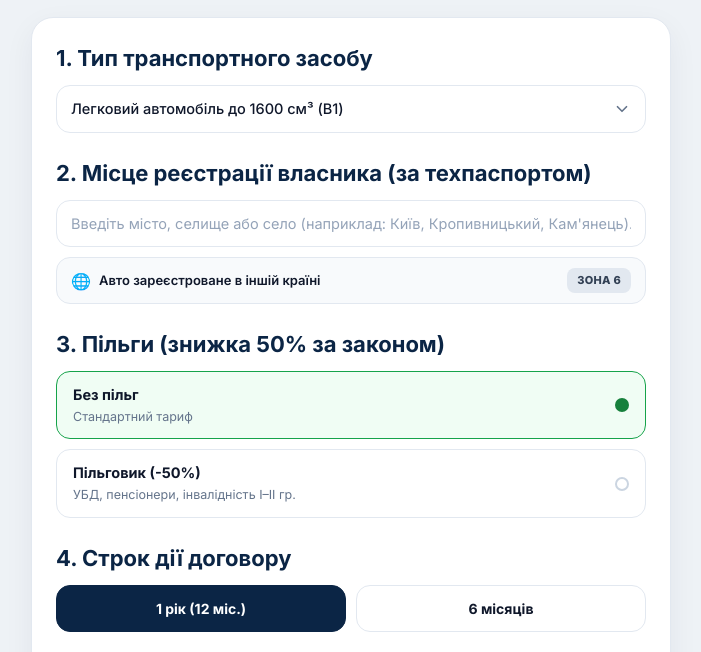
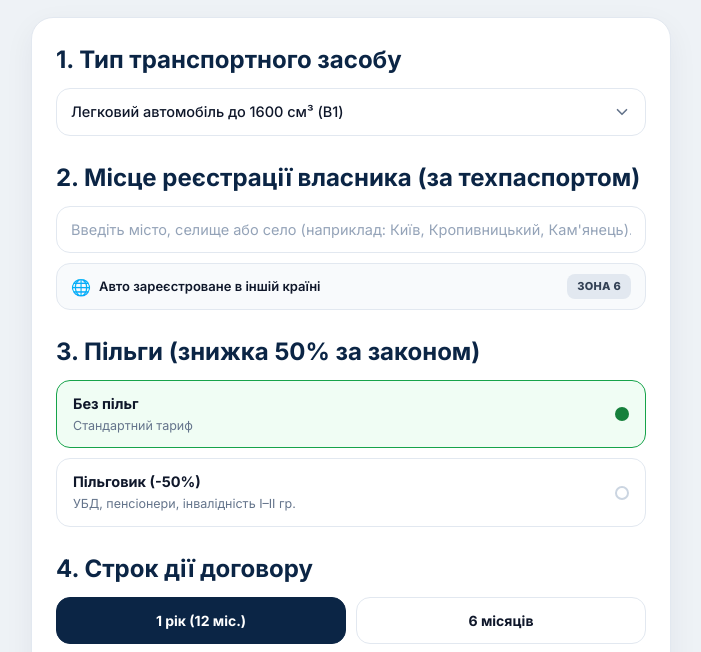
Before and after one commit to Agent-Sulima/avtocyvilka, a plain HTML site: page index.html in a window 1280 px wide. Shown: the part 148-800 px from the top of the page, without its empty margins (289-990 px from the left). Drawn offline with nearby package versions, Linux system fonts and the light colour scheme.

Commit message:
Update index.html

```diff
--- a/index.html
+++ b/index.html
@@ -87,7 +87,7 @@
 
       <!-- 2. Крок 1: Тип транспортного засобу -->
       <section>
-        <label for="vehicleSelect" class="block text-[22px] font-bold text-[#0b2545] mb-2.5">
+        <label for="vehicleSelect" class="block text-[24px] font-bold text-[#0b2545] mb-2.5">
           1. Тип транспортного засобу
         </label>
         <select
@@ -120,7 +120,7 @@
 
       <!-- 3. Крок 2: Місце реєстрації власника (за техпаспортом) -->
       <section>
-        <label for="cityInput" class="block text-[22px] font-bold text-[#0b2545] mb-2.5">
+        <label for="cityInput" class="block text-[24px] font-bold text-[#0b2545] mb-2.5">
           2. Місце реєстрації власника (за техпаспортом)
         </label>
 
@@ -160,7 +160,7 @@
 
       <!-- 4. Крок 3: Пільги (знижка 50% за законом) -->
       <section>
-        <div class="text-[22px] font-bold text-[#0b2545] mb-2.5">
+        <div class="text-[24px] font-bold text-[#0b2545] mb-2.5">
           3. Пільги (знижка 50% за законом)
         </div>
 
@@ -213,7 +213,7 @@
 
       <!-- 5. Крок 4: Строк дії договору -->
       <section>
-        <div class="text-[22px] font-bold text-[#0b2545] mb-2.5">
+        <div class="text-[24px] font-bold text-[#0b2545] mb-2.5">
           4. Строк дії договору
         </div>
         <div class="grid grid-cols-2 gap-2.5">
```
